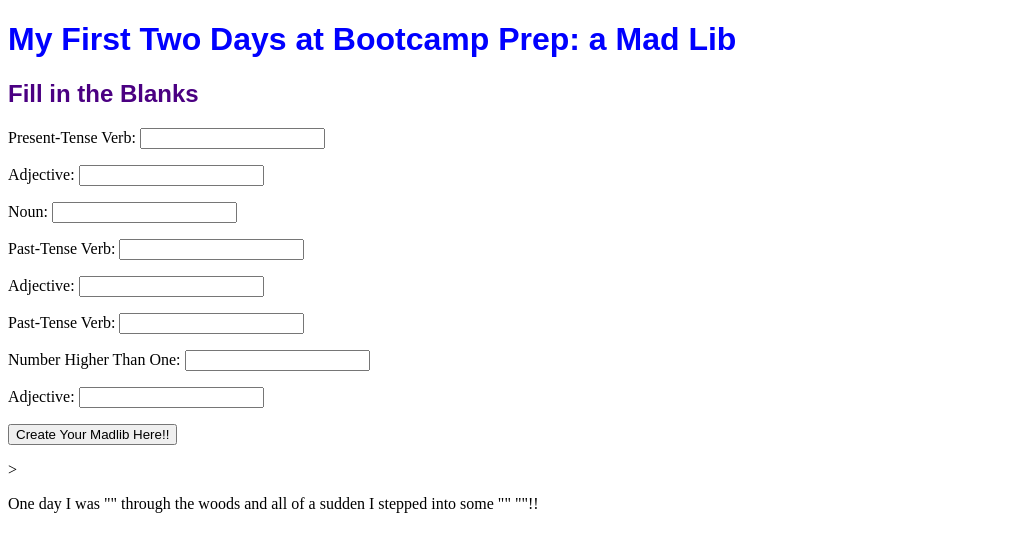
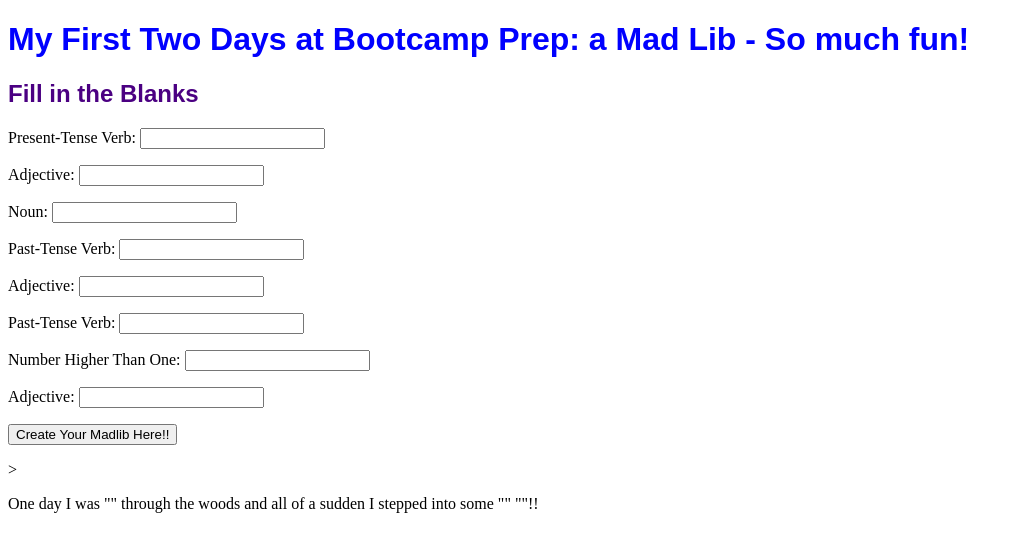
Before and after one commit to alexjonspencer1/madlib-game, a plain HTML site: page index.html in a window 1280 px wide. Shown: the whole page, without its empty margins (0-1021 px from the left). Drawn offline with Linux system fonts and the light colour scheme.

Commit message:
Added new code in HTML, CSS, and JS

```diff
--- a/index.html
+++ b/index.html
@@ -9,7 +9,7 @@
     <link rel="stylesheet" href="main.css">
 </head>
 <body>
-    <h1 class = "page-title">My First Two Days at Bootcamp Prep: a Mad Lib</h1>
+    <h1 class = "page-title">My First Two Days at Bootcamp Prep: a Mad Lib - So much fun!</h1>
     <section>
         <h2 class = "page-header">Fill in the Blanks</h2>
         <label>
```
